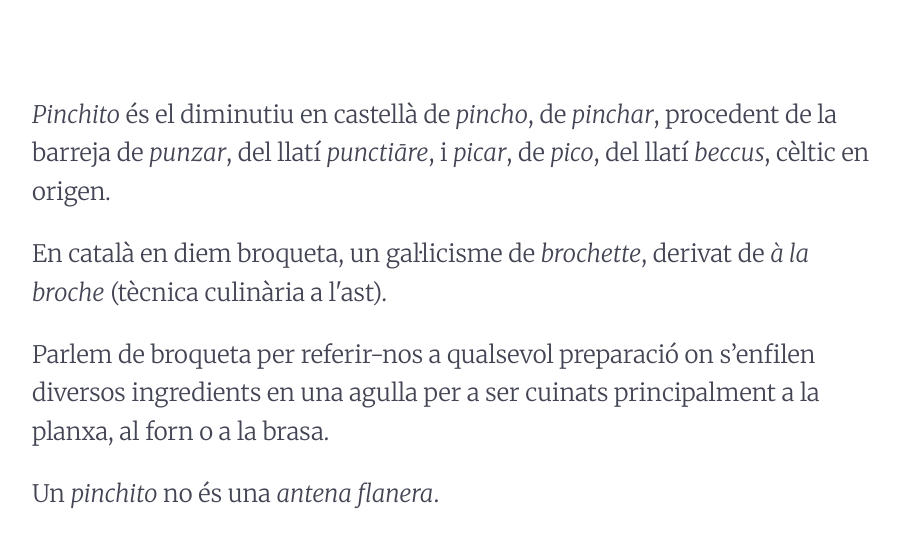
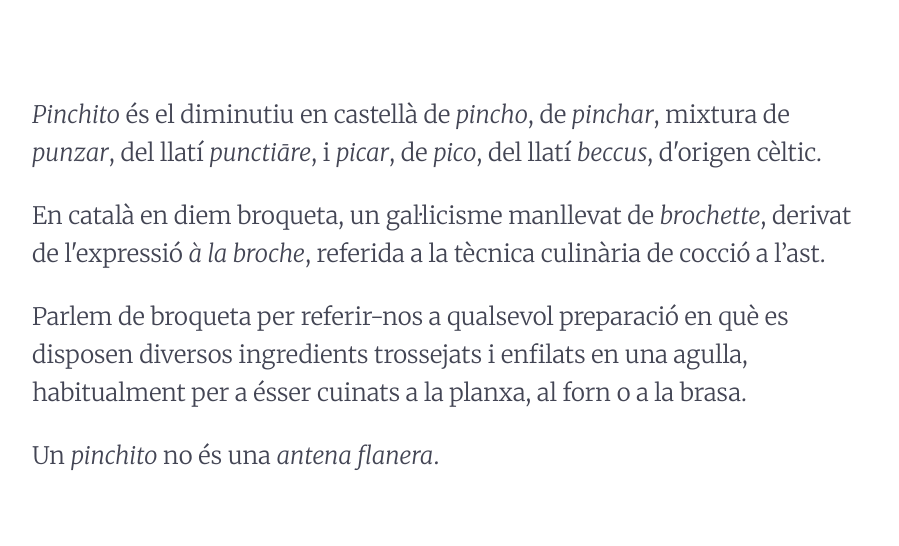
Before and after one commit to darmng/pinchito, a plain HTML site: page index.html in a window 1280 px wide. Shown: the whole page, without its empty margins (188-1087 px from the left). Drawn offline with Linux system fonts and the light colour scheme.

Commit message:
Update index.html
Reescrit

```diff
--- a/index.html
+++ b/index.html
@@ -22,9 +22,9 @@ font-style: italic;
 </head>
 <body>
 <article>
-<p><span lang="es">Pinchito</span> és el diminutiu en castellà de <span lang="es">pincho</span>, de <span lang="es">pinchar</span>, procedent de la barreja de <span lang="es">punzar</span>, del llatí <span lang="la">punctiāre</span>, i <span lang="es">picar</span>, de <span lang="es">pico</span>, del llatí <span lang="la">beccus</span>, cèltic en origen.</p>
-<p>En català en diem broqueta, un gal·licisme de <span lang="fr">brochette</span>, derivat de <span lang="fr">à la broche</span> (tècnica culinària a l'ast).</p>
-<p>Parlem de broqueta per referir-nos a qualsevol preparació on s’enfilen diversos ingredients en una agulla per a ser cuinats principalment a la planxa, al forn o a la brasa.</p>
+<p><span lang="es">Pinchito</span> és el diminutiu en castellà de <span lang="es">pincho</span>, de <span lang="es">pinchar</span>, mixtura de <span lang="es">punzar</span>, del llatí <span lang="la">punctiāre</span>, i <span lang="es">picar</span>, de <span lang="es">pico</span>, del llatí <span lang="la">beccus</span>, d'origen cèltic.</p>
+<p>En català en diem broqueta, un gal·licisme manllevat de <span lang="fr">brochette</span>, derivat de l'expressió <span lang="fr">à la broche</span>, referida a la tècnica culinària de cocció a l’ast.</p>
+<p>Parlem de broqueta per referir-nos a qualsevol preparació en què es disposen diversos ingredients trossejats i enfilats en una agulla, habitualment per a ésser cuinats a la planxa, al forn o a la brasa.</p>
 <p>Un <span lang="es">pinchito</span> no és una <span lang="es">antena flanera</span>.</p>
 </article>
 
```
